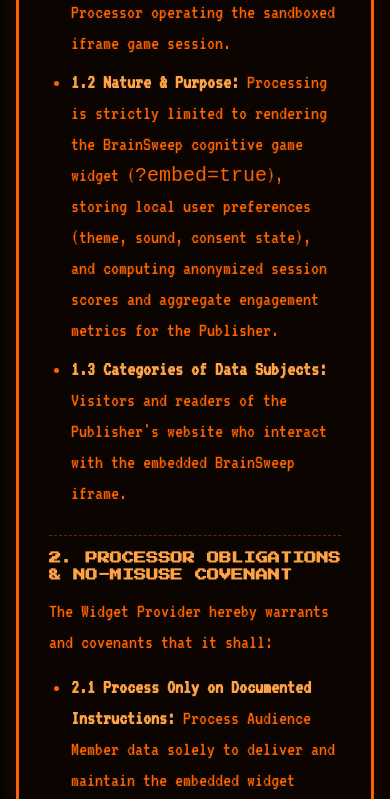
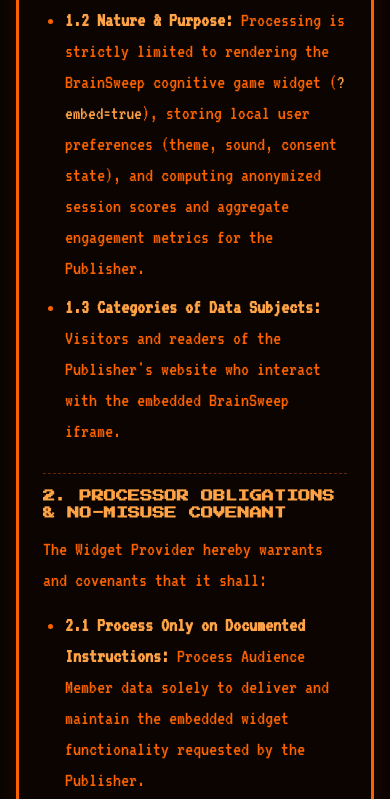
Before and after one commit to bamaishalom4-ship-it/BrainSweep, a plain HTML site: page dpa/index.html in a window 390 px wide. Shown: the part 1206-2005 px from the top of the page. Drawn offline with Linux system fonts and the light colour scheme.

Commit message:
Wrap long inline code identifiers inside legal page borders on mobile

```diff
--- a/dpa/index.html
+++ b/dpa/index.html
@@ -35,8 +35,18 @@
       margin: 0 auto;
       background: var(--panel-bg);
       border: 3px solid var(--border-color);
-      padding: 34px 30px;
+      padding: 34px 24px;
       box-shadow: 0 0 28px rgba(252, 98, 0, 0.15);
+      overflow-wrap: anywhere;
+      word-break: break-word;
+      overflow: hidden;
+    }
+    code {
+      font-family: var(--font-terminal);
+      font-size: 1.2rem;
+      color: var(--accent-text);
+      overflow-wrap: anywhere;
+      word-break: break-all;
     }
     .doc-header {
       border-bottom: 2px dashed var(--border-subtle);
```
Also changed, not shown: privacy-policy/index.html (+11 -1 lines), terms-of-service/index.html (+11 -1 lines).
